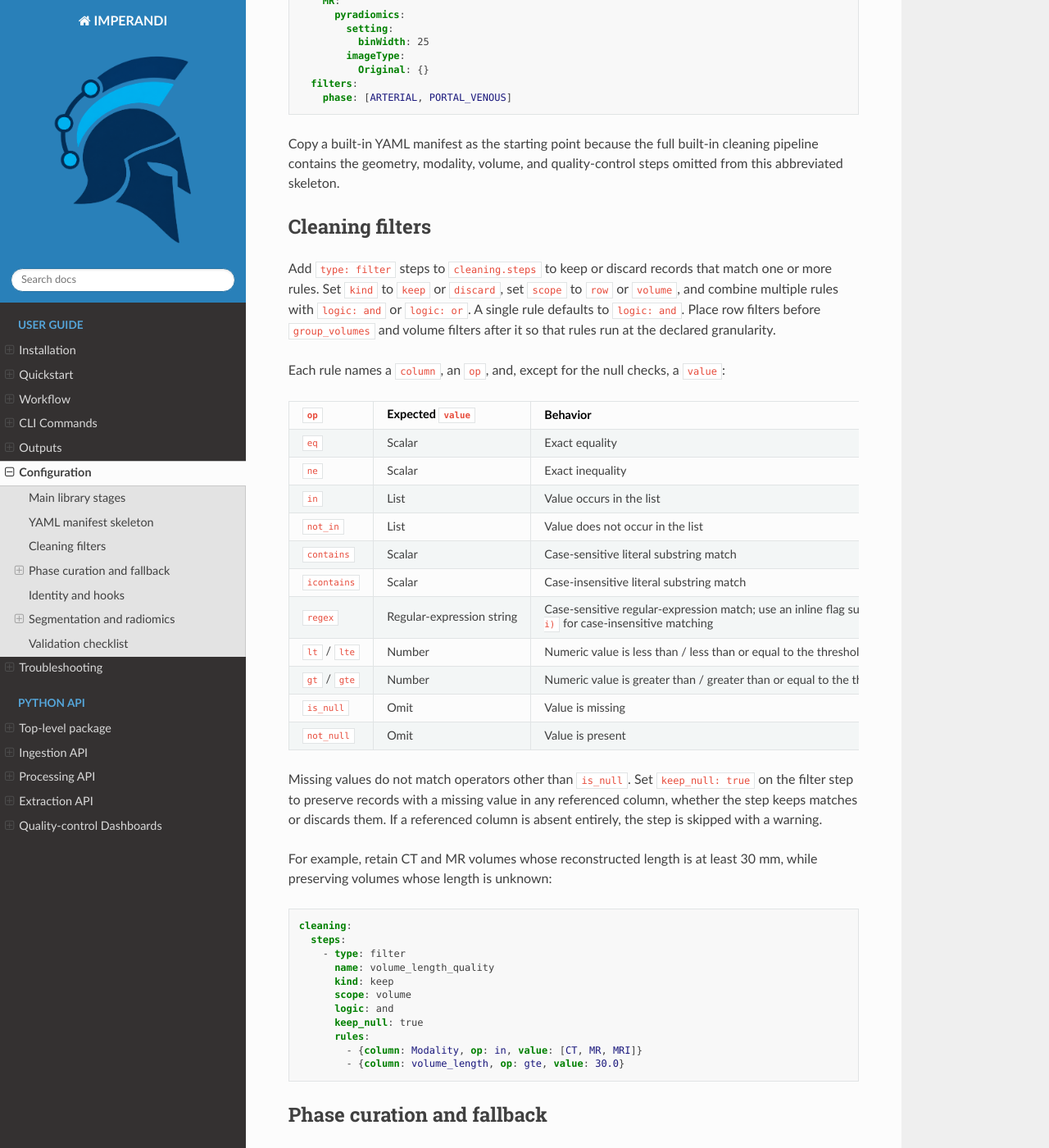
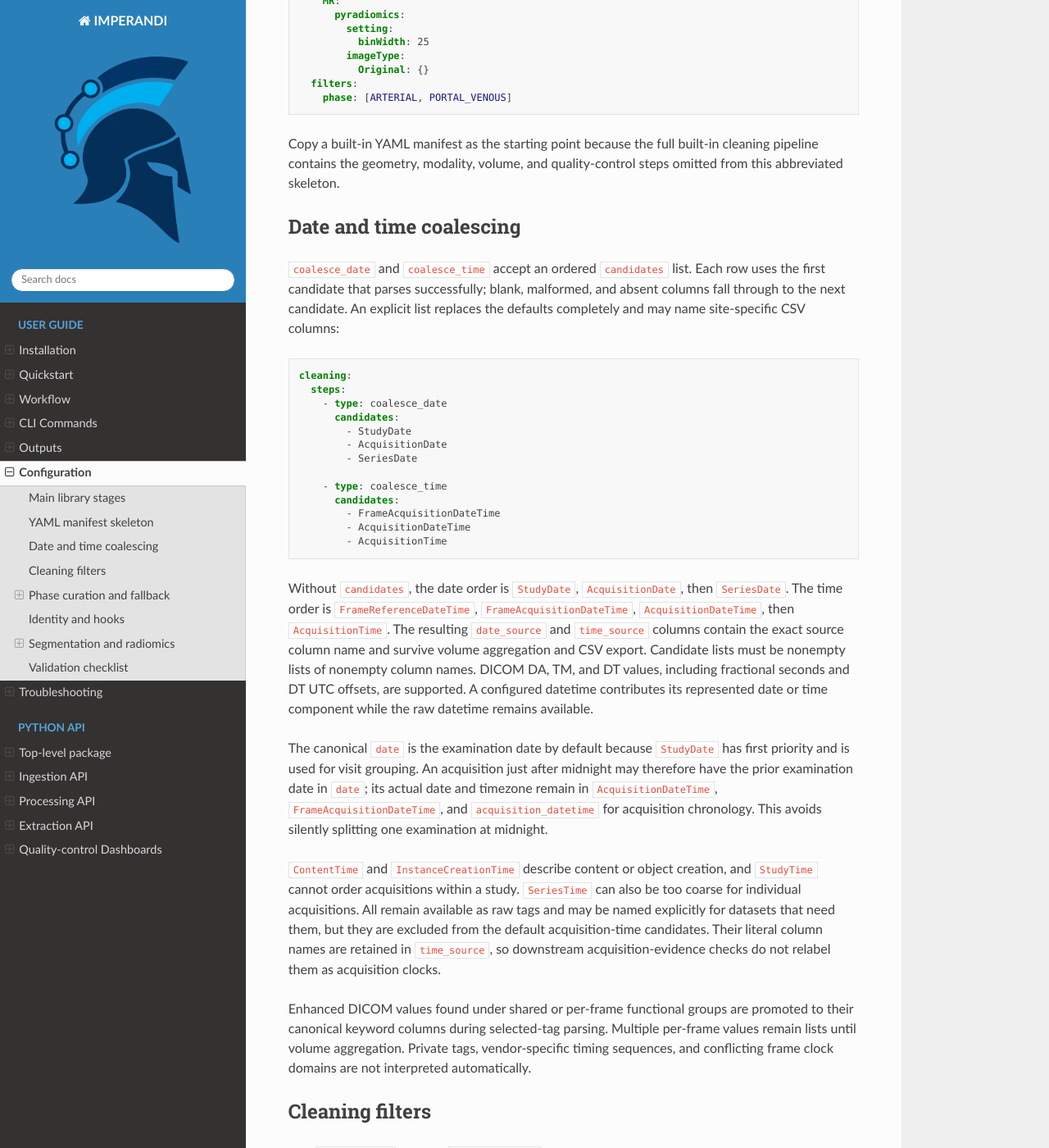
Before and after one commit to dmandache/IMPERANDI, a Sphinx documentation site: the page built from docs/source/manifests.md, in a window 1280 px wide and 1400 px high, scrolled down 2980 px. Shown: the whole window at 82% size. Built offline with Sphinx 7.4.7 and the Read the Docs theme 3.1.0, drawn with Linux system fonts in a browser that asks for light colours.

Commit message:
docs(ingest): document date and time candidates

````diff
--- a/docs/source/manifests.md
+++ b/docs/source/manifests.md
@@ -169,6 +169,60 @@ radiomics:
 Copy a built-in YAML manifest as the starting point because the full built-in
 cleaning pipeline contains the geometry, modality, volume, and quality-control
 steps omitted from this abbreviated skeleton.
+
+## Date and time coalescing
+
+`coalesce_date` and `coalesce_time` accept an ordered `candidates` list. Each
+row uses the first candidate that parses successfully; blank, malformed, and
+absent columns fall through to the next candidate. An explicit list replaces
+the defaults completely and may name site-specific CSV columns:
+
+```yaml
+cleaning:
+  steps:
+    - type: coalesce_date
+      candidates:
+        - StudyDate
+        - AcquisitionDate
+        - SeriesDate
+
+    - type: coalesce_time
+      candidates:
+        - FrameAcquisitionDateTime
+        - AcquisitionDateTime
+        - AcquisitionTime
+```
+
+Without `candidates`, the date order is `StudyDate`, `AcquisitionDate`, then
+`SeriesDate`. The time order is `FrameReferenceDateTime`,
+`FrameAcquisitionDateTime`, `AcquisitionDateTime`, then `AcquisitionTime`.
+The resulting `date_source` and `time_source` columns contain the exact source
+column name and survive volume aggregation and CSV export. Candidate lists must
+be nonempty lists of nonempty column names. DICOM DA, TM, and DT values,
+including fractional seconds and DT UTC offsets, are supported. A configured
+datetime contributes its represented date or time component while the raw
+datetime remains available.
+
+The canonical `date` is the examination date by default because `StudyDate`
+has first priority and is used for visit grouping. An acquisition just after
+midnight may therefore have the prior examination date in `date`; its actual
+date and timezone remain in `AcquisitionDateTime`,
+`FrameAcquisitionDateTime`, and `acquisition_datetime` for acquisition
+chronology. This avoids silently splitting one examination at midnight.
+
+`ContentTime` and `InstanceCreationTime` describe content or object creation,
+and `StudyTime` cannot order acquisitions within a study. `SeriesTime` can also
+be too coarse for individual acquisitions. All remain available as raw tags
+and may be named explicitly for datasets that need them, but they are excluded
+from the default acquisition-time candidates. Their literal column names are
+retained in `time_source`, so downstream acquisition-evidence checks do not
+relabel them as acquisition clocks.
+
+Enhanced DICOM values found under shared or per-frame functional groups are
+promoted to their canonical keyword columns during selected-tag parsing.
+Multiple per-frame values remain lists until volume aggregation. Private tags,
+vendor-specific timing sequences, and conflicting frame clock domains are not
+interpreted automatically.
 
 ## Cleaning filters
 
````
Also changed, not shown: src/imperandi/builtin_datasets_config/manifests/blueprint_manifest_example.yaml (+4 -3 lines), 3 other files.
